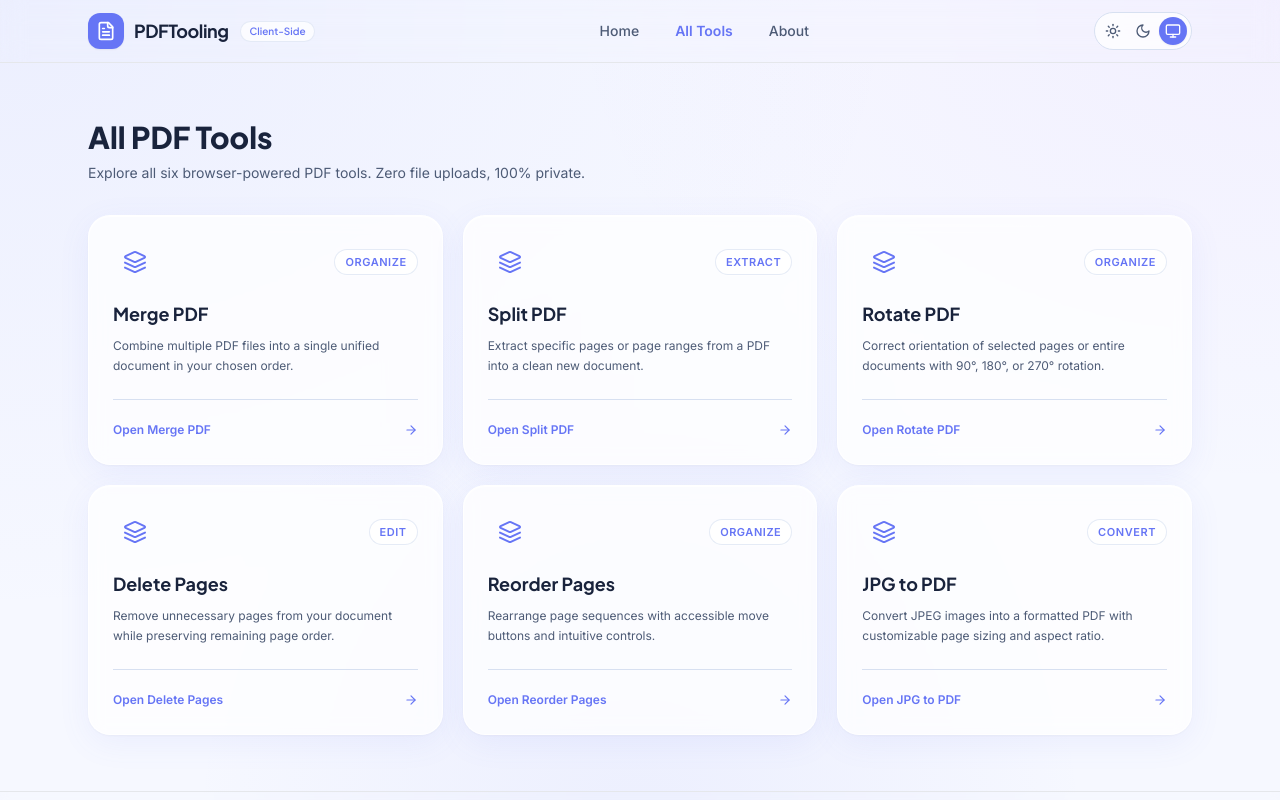
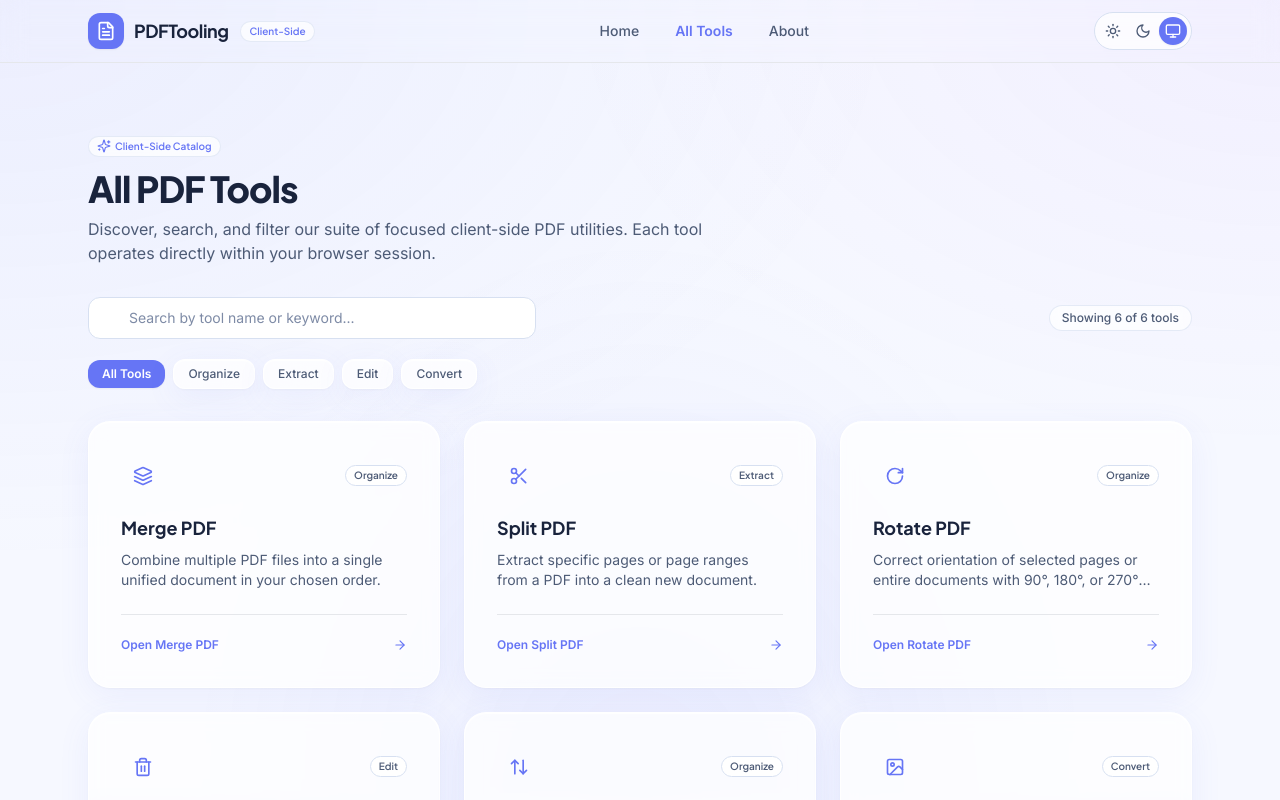
Before and after one commit to bunny635/PDFTooling, a React (Vite) app: page /tools in a window 1280 px wide. Shown: the top 800 px of the page. Built offline with nearby package versions, Linux system fonts and the light colour scheme.

Commit message:
feat(web-02): implement all tools directory with search and category filtering

```diff
--- a/src/pages/AllTools.jsx
+++ b/src/pages/AllTools.jsx
@@ -1,57 +1,276 @@
-import React from 'react';
+import React, { useState, useMemo } from 'react';
 import { Link } from 'react-router-dom';
-import { Layers, ArrowRight } from 'lucide-react';
+import {
+  Search,
+  X,
+  SearchX,
+  Layers,
+  Scissors,
+  RotateCw,
+  Trash2,
+  ArrowUpDown,
+  Image,
+  ArrowRight,
+  Sparkles,
+} from 'lucide-react';
 import { getAllTools } from '../config/toolRegistry.js';
+import { GlassCard, GlassBadge, GlassButton } from '../components/glass/index.js';
+
+// Map iconName strings from toolRegistry.js to Lucide React components
+const TOOL_ICONS = {
+  Layers,
+  Scissors,
+  RotateCw,
+  Trash2,
+  ArrowUpDown,
+  Image,
+};
+
+// Human-readable category display names mapping
+const CATEGORY_LABELS = {
+  all: 'All Tools',
+  organize: 'Organize',
+  extract: 'Extract',
+  edit: 'Edit',
+  convert: 'Convert',
+};
 
 export default function AllTools() {
   const tools = getAllTools();
+  const [searchQuery, setSearchQuery] = useState('');
+  const [selectedCategory, setSelectedCategory] = useState('all');
+
+  // Derive unique categories from registry while preserving exact registry values
+  const categories = useMemo(() => {
+    const uniqueFromRegistry = Array.from(new Set(tools.map((t) => t.category)));
+    return [
+      { id: 'all', label: CATEGORY_LABELS.all },
+      ...uniqueFromRegistry.map((cat) => ({
+        id: cat,
+        label: CATEGORY_LABELS[cat] || cat.charAt(0).toUpperCase() + cat.slice(1),
+      })),
+    ];
+  }, [tools]);
+
+  // Combined, case-insensitive, whitespace-trimmed search and category filtering
+  const cleanQuery = searchQuery.trim().toLowerCase();
+
+  const filteredTools = useMemo(() => {
+    return tools.filter((tool) => {
+      const matchesCategory =
+        selectedCategory === 'all' || tool.category === selectedCategory;
+
+      const matchesSearch =
+        !cleanQuery ||
+        tool.name.toLowerCase().includes(cleanQuery) ||
+        tool.description.toLowerCase().includes(cleanQuery);
+
+      return matchesCategory && matchesSearch;
+    });
+  }, [tools, cleanQuery, selectedCategory]);
+
+  const handleResetFilters = () => {
+    setSearchQuery('');
+    setSelectedCategory('all');
+  };
+
+  const hasActiveFilters = Boolean(cleanQuery || selectedCategory !== 'all');
 
   return (
-    <div className="py-6">
-      <div className="mb-8">
-        <h1 className="font-heading text-2xl sm:text-3xl font-extrabold text-primary">
+    <div className="py-6 sm:py-10 space-y-8">
+      {/* 1. Header Section */}
+      <div>
+        <div className="inline-flex items-center gap-2 mb-3">
+          <GlassBadge variant="accent" size="sm">
+            <Sparkles className="h-3.5 w-3.5" aria-hidden="true" />
+            <span>Client-Side Catalog</span>
+          </GlassBadge>
+        </div>
+
+        <h1 className="font-heading text-3xl sm:text-4xl font-extrabold text-primary tracking-tight">
           All PDF Tools
         </h1>
-        <p className="mt-2 text-sm text-secondary">
-          Explore all six browser-powered PDF tools. Zero file uploads, 100% private.
+
+        <p className="mt-2 text-sm sm:text-base text-secondary max-w-2xl leading-relaxed">
+          Discover, search, and filter our suite of focused client-side PDF utilities.
+          Each tool operates directly within your browser session.
         </p>
       </div>
 
-      <div className="grid grid-cols-1 gap-5 sm:grid-cols-2 lg:grid-cols-3">
-        {tools.map((tool) => (
+      {/* 2. Search & Category Discovery Controls */}
+      <div className="space-y-4">
+        <div className="flex flex-col sm:flex-row items-stretch sm:items-center justify-between gap-4">
+          {/* Accessible Search Input */}
+          <div className="relative flex-1 max-w-md">
+            <label htmlFor="tool-search" className="sr-only">
+              Search tools by name or description
+            </label>
+            <div className="pointer-events-none absolute inset-y-0 left-0 flex items-center pl-3.5 text-secondary">
+              <Search className="h-4 w-4" aria-hidden="true" />
+            </div>
+
+            <input
+              id="tool-search"
+              type="text"
+              value={searchQuery}
+              onChange={(e) => setSearchQuery(e.target.value)}
+              placeholder="Search by tool name or keyword..."
+              className="w-full rounded-xl border border-border-subtle bg-surface/80 py-2.5 pl-10 pr-10 font-sans text-sm text-primary placeholder:text-muted backdrop-blur-sm transition-all duration-200 focus-ring focus:border-accent"
+            />
+
+            {searchQuery && (
+              <button
+                type="button"
+                onClick={() => setSearchQuery('')}
+                aria-label="Clear search query"
+                className="focus-ring absolute inset-y-0 right-0 flex items-center pr-3 text-secondary hover:text-primary"
+              >
+                <X className="h-4 w-4" aria-hidden="true" />
+              </button>
+            )}
+          </div>
+
+          {/* Results Count and Reset Shortcut */}
+          <div className="flex items-center gap-3">
+            <span
+              className="glass-pill px-3 py-1 text-xs font-medium text-secondary"
+              aria-live="polite"
+            >
+              Showing {filteredTools.length} of {tools.length} tools
+            </span>
+
+            {hasActiveFilters && (
+              <button
+                type="button"
+                onClick={handleResetFilters}
+                className="text-xs font-semibold text-accent hover:underline focus-ring rounded-md py-1 px-1.5"
+              >
+                Reset
+              </button>
+            )}
+          </div>
+        </div>
+
+        {/* Category Filter Pills (Keyboard Accessible) */}
+        <div
+          role="group"
+          aria-label="Filter tools by category"
+          className="flex flex-wrap items-center gap-2 pt-1"
+        >
+          {categories.map((cat) => {
+            const isSelected = selectedCategory === cat.id;
+
+            return (
+              <button
+                key={cat.id}
+                type="button"
+                aria-pressed={isSelected}
+                onClick={() => setSelectedCategory(cat.id)}
+                className={`focus-ring inline-flex items-center rounded-xl px-3.5 py-1.5 text-xs font-medium transition-all duration-200 ${
+                  isSelected
+                    ? 'bg-accent text-accent-contrast shadow-sm font-semibold scale-100'
+                    : 'glass-floating text-secondary hover:text-primary hover:bg-surface-muted/70'
+                }`}
+              >
+                {cat.label}
+              </button>
+            );
+          })}
+        </div>
+      </div>
+
+      {/* 3. Tool Cards Grid or Empty State */}
+      {filteredTools.length > 0 ? (
+        <div
+          className="grid grid-cols-1 sm:grid-cols-2 lg:grid-cols-3 gap-5 sm:gap-6"
+          role="region"
+          aria-label="PDF tools directory"
+        >
+          {filteredTools.map((tool) => {
+            const IconComponent = TOOL_ICONS[tool.iconName] || Layers;
+            const categoryLabel = CATEGORY_LABELS[tool.category] || tool.category;
+
+            return (
               <div
                 key={tool.id}
-            className="glass-panel flex flex-col justify-between p-6 hover:border-accent/40 transition-all focus-within:ring-2 focus-within:ring-accent"
+                className="group focus-ring rounded-card outline-none"
+              >
+                <GlassCard
+                  interactive
+                  className="h-full flex flex-col justify-between p-6 sm:p-7 transition-all duration-200 group-hover:border-accent/50"
                 >
                   <div>
-              <div className="flex items-center justify-between">
-                <div className="flex h-11 w-11 items-center justify-center rounded-xl bg-accent/10 text-accent">
-                  <Layers className="h-6 w-6" aria-hidden="true" />
+                    {/* Top Row: Icon & Category Badge */}
+                    <div className="flex items-center justify-between gap-3 mb-4">
+                      <div className="flex h-11 w-11 items-center justify-center rounded-2xl bg-accent/10 text-accent transition-colors duration-200 group-hover:bg-accent group-hover:text-accent-contrast shadow-xs">
+                        <IconComponent className="h-5 w-5" aria-hidden="true" />
                       </div>
-                <span className="glass-pill px-2.5 py-1 text-[11px] font-semibold text-accent uppercase tracking-wider">
-                  {tool.category}
-                </span>
+                      <GlassBadge variant="neutral" size="sm" className="capitalize text-[10px]">
+                        {categoryLabel}
+                      </GlassBadge>
                     </div>
-              <h2 className="mt-4 font-heading text-lg font-bold text-primary">
+
+                    {/* Tool Name */}
+                    <h2 className="font-heading text-lg font-bold text-primary group-hover:text-accent transition-colors duration-200">
                       {tool.name}
                     </h2>
-              <p className="mt-2 text-xs text-secondary leading-relaxed">
+
+                    {/* Tool Description */}
+                    <p className="mt-2 text-xs sm:text-sm text-secondary leading-relaxed line-clamp-2">
                       {tool.description}
                     </p>
                   </div>
 
-            <div className="mt-6 pt-4 border-t border-border-subtle">
+                  {/* Card Navigation Action Link */}
+                  <div className="mt-6 pt-4 border-t border-border-subtle/50">
                     <Link
                       to={tool.route}
                       className="focus-ring inline-flex items-center justify-between w-full text-xs font-semibold text-accent hover:text-accent-hover transition-colors"
+                      aria-label={`Open ${tool.name}: ${tool.description}`}
                     >
                       <span>Open {tool.name}</span>
-                <ArrowRight className="h-3.5 w-3.5" aria-hidden="true" />
+                      <ArrowRight className="h-3.5 w-3.5 transition-transform duration-200 group-hover:translate-x-1" aria-hidden="true" />
                     </Link>
                   </div>
+                </GlassCard>
               </div>
-        ))}
+            );
+          })}
         </div>
+      ) : (
+        /* Empty Results State */
+        <GlassCard className="p-8 sm:p-12 text-center max-w-lg mx-auto border-dashed border-border-subtle my-8">
+          <div className="mx-auto flex h-12 w-12 items-center justify-center rounded-2xl bg-surface-muted text-muted mb-4">
+            <SearchX className="h-6 w-6" aria-hidden="true" />
+          </div>
+
+          <h2 className="font-heading text-lg font-bold text-primary">
+            No matching tools found
+          </h2>
+
+          <p className="mt-2 text-xs sm:text-sm text-secondary leading-relaxed">
+            {cleanQuery ? (
+              <>
+                No PDF tools matched <strong className="text-primary font-medium">"{searchQuery.trim()}"</strong>
+                {selectedCategory !== 'all' ? ` in category "${CATEGORY_LABELS[selectedCategory] || selectedCategory}"` : ''}.
+              </>
+            ) : (
+              <>No tools available in the selected category.</>
+            )}
+            {' '}Try searching with different keywords or clearing active filters.
+          </p>
+
+          <div className="mt-6">
+            <GlassButton
+              variant="secondary"
+              size="sm"
+              onClick={handleResetFilters}
+            >
+              Clear filters
+            </GlassButton>
+          </div>
+        </GlassCard>
+      )}
     </div>
   );
 }
--- a/src/pages/Home.jsx
+++ b/src/pages/Home.jsx
@@ -44,7 +44,7 @@ export default function Home() {
           <div className="inline-flex items-center gap-2 mb-6">
             <GlassBadge variant="accent" size="md" className="py-1 px-3.5 shadow-xs">
               <Sparkles className="h-3.5 w-3.5" aria-hidden="true" />
-              <span>100% In-Browser Privacy</span>
+              <span>Privacy-Focused Architecture</span>
             </GlassBadge>
           </div>
 
@@ -60,8 +60,8 @@ export default function Home() {
 
           {/* Value Proposition Subtitle */}
           <p className="mt-5 text-base sm:text-lg lg:text-xl text-secondary max-w-2xl mx-auto leading-relaxed">
-            Manipulate, reorganize, and convert your PDF documents locally in your browser session.
-            Files stay exclusively on your device—zero server uploads, zero storage fees.
+            A suite of focused PDF utilities architected for in-browser processing.
+            Built to handle documents locally without sending your files to remote storage.
           </p>
 
           {/* Dual CTAs */}
@@ -91,15 +91,15 @@ export default function Home() {
             </span>
             <span className="inline-flex items-center gap-1.5">
               <CheckCircle2 className="h-4 w-4 text-status-success" aria-hidden="true" />
-              <span>Zero Server Uploads</span>
+              <span>No Remote Storage</span>
             </span>
             <span className="inline-flex items-center gap-1.5">
               <CheckCircle2 className="h-4 w-4 text-status-success" aria-hidden="true" />
-              <span>100% Free Core Tools</span>
+              <span>Free Core Utilities</span>
             </span>
             <span className="inline-flex items-center gap-1.5">
               <CheckCircle2 className="h-4 w-4 text-status-success" aria-hidden="true" />
-              <span>Local Browser Processing</span>
+              <span>Client-Side Processing Design</span>
             </span>
           </div>
         </div>
@@ -118,7 +118,7 @@ export default function Home() {
               Six Core PDF Operations
             </h2>
             <p className="mt-1 text-sm text-secondary max-w-xl">
-              Select any utility to enter its dedicated browser workspace. Each operation runs locally with zero file transfers.
+              Select any utility to enter its dedicated browser workspace. Designed for private local document workflows.
             </p>
           </div>
 
@@ -191,7 +191,7 @@ export default function Home() {
             How PDFTooling Works
           </h2>
           <p className="mt-2 text-sm text-secondary">
-            Process documents in three straightforward steps. All operations run directly in your browser without cloud uploads.
+            A streamlined workflow designed for local execution within your browser session.
           </p>
         </div>
 
@@ -243,7 +243,7 @@ export default function Home() {
         <div className="mt-6 glass-panel p-4 flex items-center justify-center gap-2.5 text-xs text-secondary text-center">
           <Cpu className="h-4 w-4 text-accent shrink-0" aria-hidden="true" />
           <span>
-            <strong>Client-Side Architecture:</strong> PDFTooling is architected for local browser processing using WebAssembly and client-side APIs. Documents never leave your device.
+            <strong>Client-Side Architecture:</strong> PDFTooling is architected for local browser processing using modern web standards. Core operations are designed to execute directly on your device without server-side file retention.
           </span>
         </div>
       </section>
@@ -258,7 +258,7 @@ export default function Home() {
             Why Use Client-Side PDF Tools?
           </h2>
           <p className="mt-2 text-sm text-secondary">
-            Traditional online PDF converters transmit your sensitive records to remote servers. PDFTooling runs on your device instead.
+            Traditional online PDF services often upload documents to remote servers. PDFTooling focuses on private local browser processing instead.
           </p>
         </div>
 
@@ -268,9 +268,9 @@ export default function Home() {
             <div className="flex h-10 w-10 items-center justify-center rounded-xl bg-status-success/10 text-status-success mb-3">
               <ShieldCheck className="h-5 w-5" aria-hidden="true" />
             </div>
-            <h3 className="font-heading text-sm font-bold text-primary">No Server Uploads</h3>
+            <h3 className="font-heading text-sm font-bold text-primary">No Remote Storage</h3>
             <p className="mt-1.5 text-xs text-secondary leading-relaxed">
-              Your confidential documents never cross the internet or get stored in third-party cloud databases.
+              Documents are handled in your local browser session and are not stored in third-party cloud databases.
             </p>
           </GlassCard>
 
```
Also changed, not shown: 2 other files (tests, documents, lock files or other folders). Lines whose indentation alone changed are shown as unchanged.
